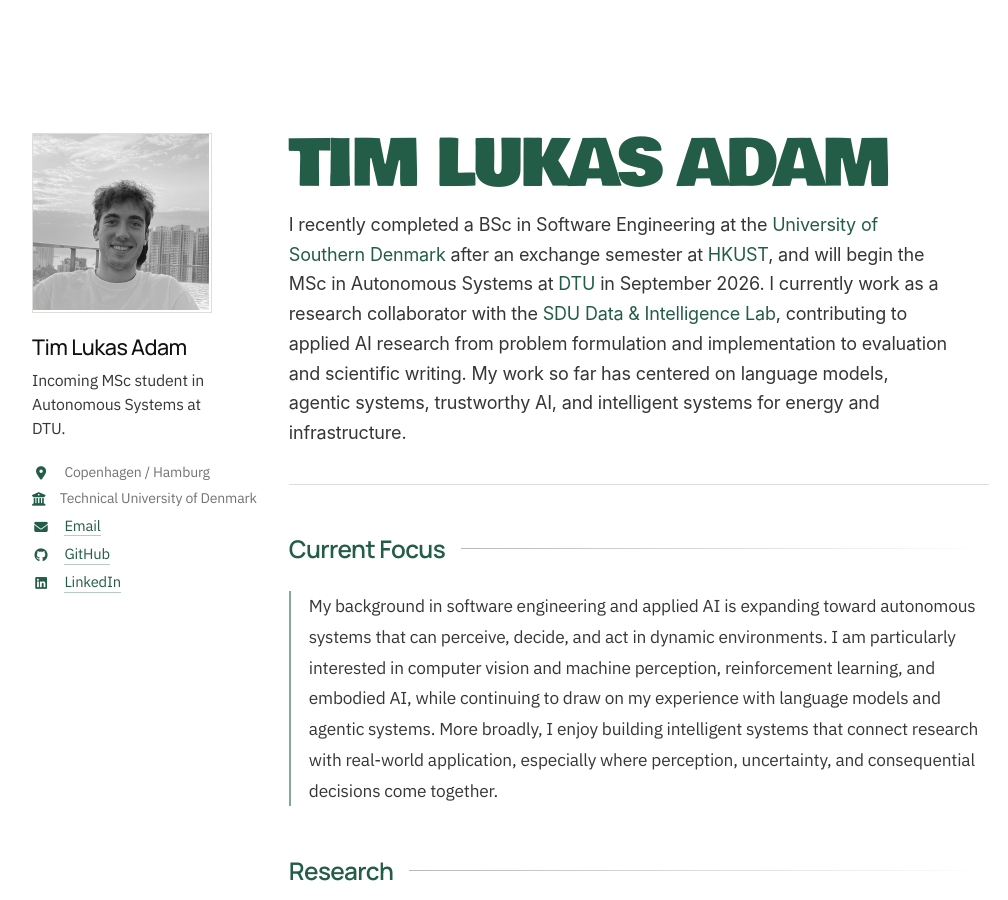
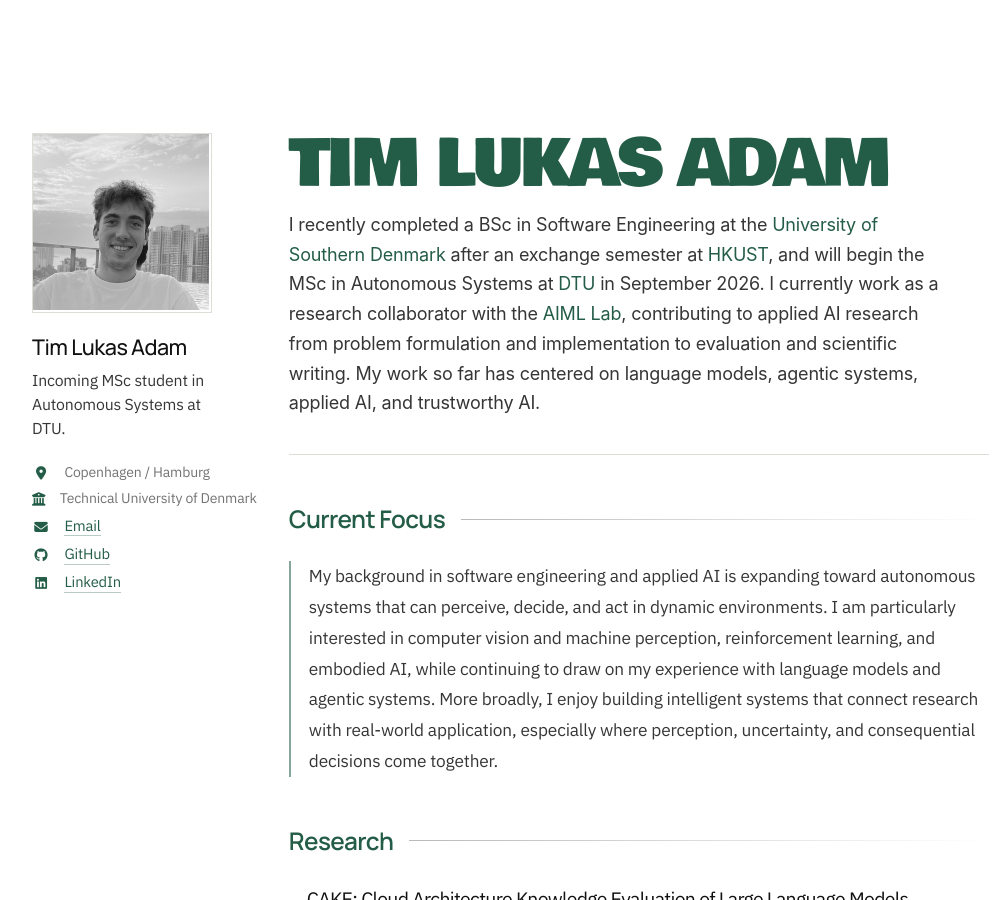
Before and after one commit to timadam03/timadam03.github.io, a Jekyll site: the page built from _pages/about.md, in a window 1280 px wide and 900 px high. Shown: the whole window, without its empty margins (128-1136 px from the left). Built offline with Jekyll 4.4.1, drawn with Linux system fonts in a browser that asks for light colours.

Commit message:
Refine research focus and AIML affiliation

```diff
--- a/_pages/about.md
+++ b/_pages/about.md
@@ -26,7 +26,7 @@
 <header class="profile-section">
   <div class="profile-copy">
     <h1 class="profile-name">Tim Lukas Adam</h1>
-    <p class="profile-lede">I recently completed a BSc in Software Engineering at the <a href="https://www.sdu.dk/en/">University of Southern Denmark</a> after an exchange semester at <a href="https://hkust.edu.hk/">HKUST</a>, and will begin the MSc in Autonomous Systems at <a href="https://www.dtu.dk/english/">DTU</a> in September 2026. I currently work as a research collaborator with the <a href="https://aiml-sdu.github.io/">SDU Data &amp; Intelligence Lab</a>, contributing to applied AI research from problem formulation and implementation to evaluation and scientific writing. My work so far has centered on language models, agentic systems, trustworthy AI, and intelligent systems for energy and infrastructure.</p>
+    <p class="profile-lede">I recently completed a BSc in Software Engineering at the <a href="https://www.sdu.dk/en/">University of Southern Denmark</a> after an exchange semester at <a href="https://hkust.edu.hk/">HKUST</a>, and will begin the MSc in Autonomous Systems at <a href="https://www.dtu.dk/english/">DTU</a> in September 2026. I currently work as a research collaborator with the <a href="https://aiml-sdu.github.io/">AIML Lab</a>, contributing to applied AI research from problem formulation and implementation to evaluation and scientific writing. My work so far has centered on language models, agentic systems, applied AI, and trustworthy AI.</p>
   </div>
 </header>
 
```
